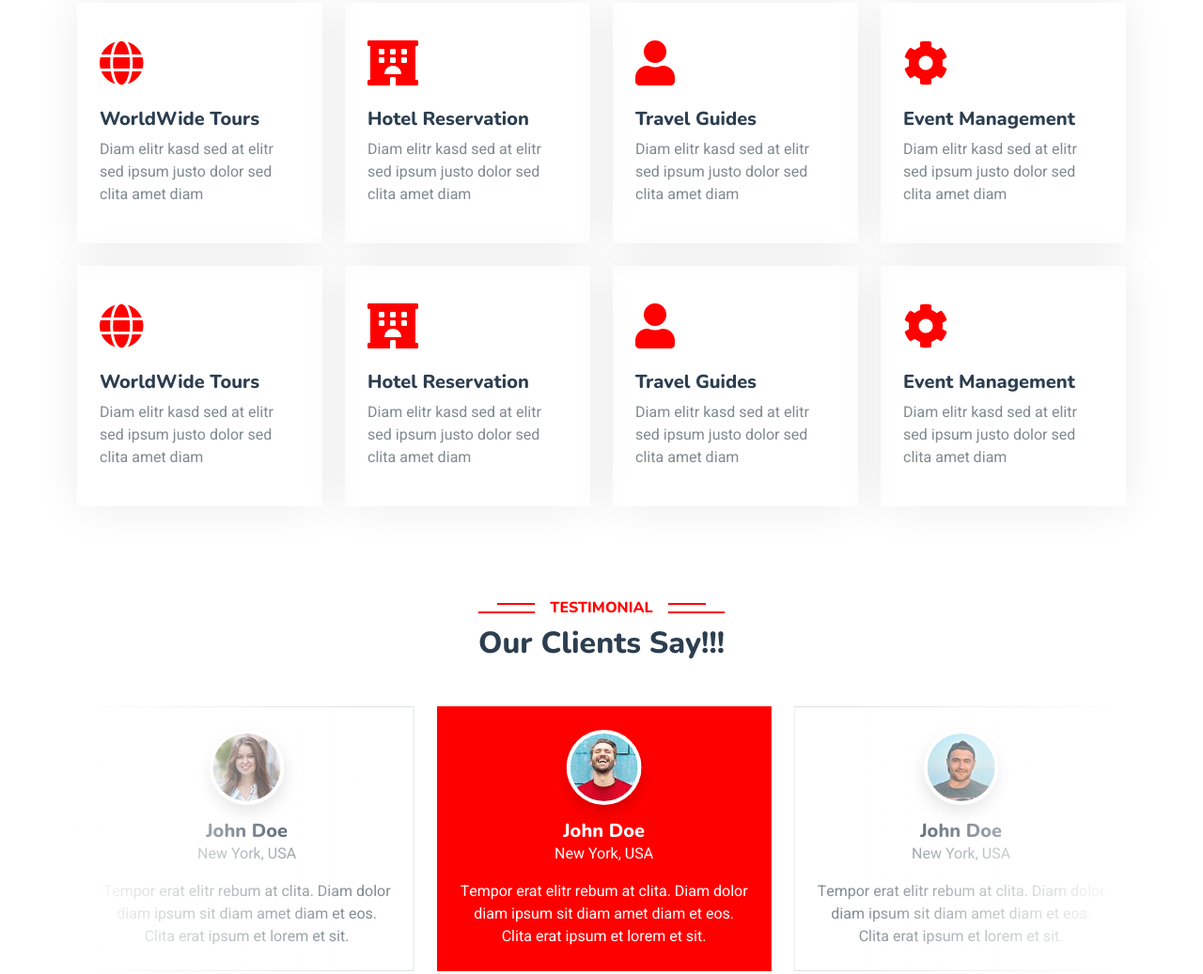
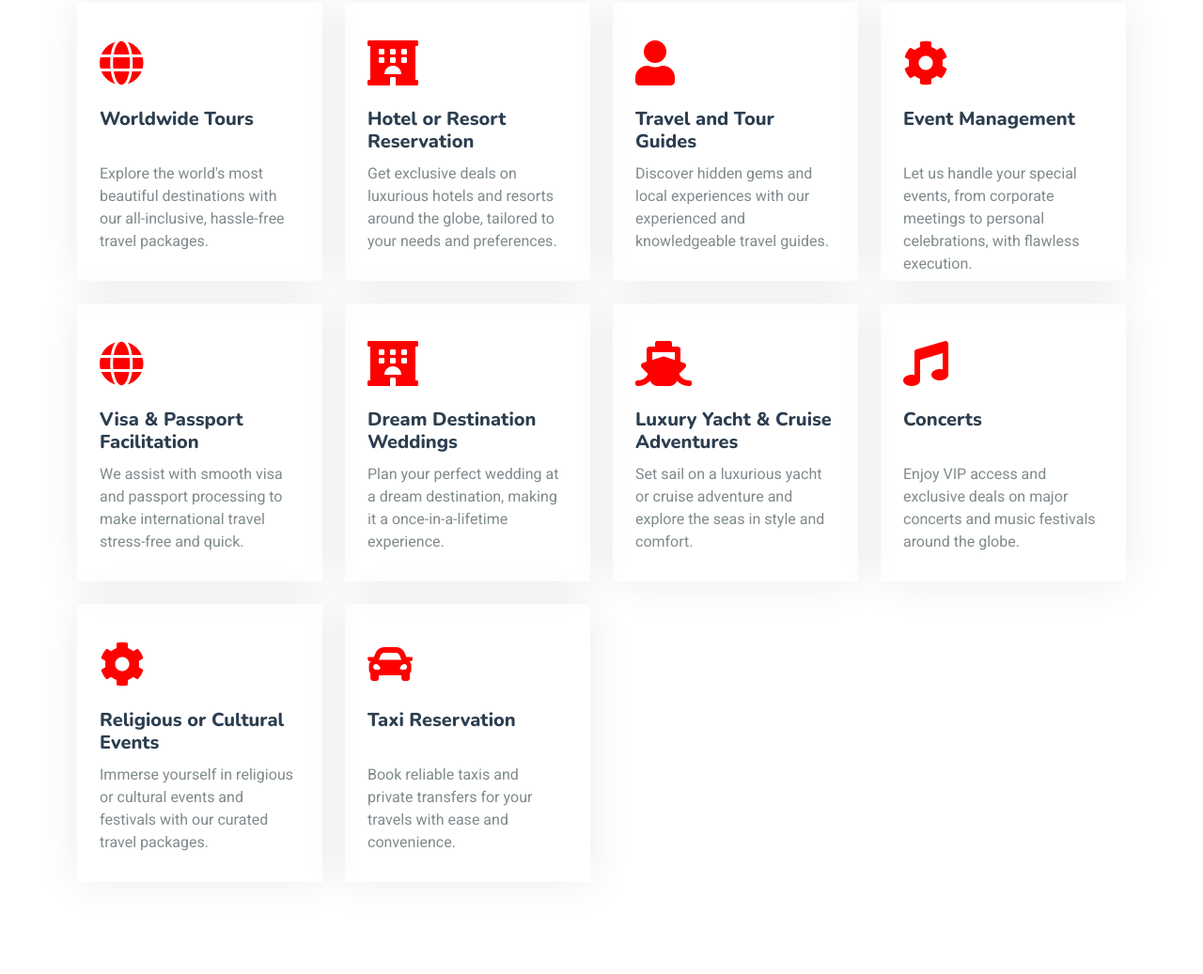
Before and after one commit to MuntahaSheikh/EventManagement, a plain HTML site: page Event_Architect/service.html in a window 1280 px wide. Shown: the part 763-1800 px from the top of the page at 94% size. Drawn offline with nearby package versions, Linux system fonts and the light colour scheme.

Commit message:
Update service.html Ali Hassan

```diff
--- a/Event_Architect/service.html
+++ b/Event_Architect/service.html
@@ -126,75 +126,112 @@
             <h1 class="mb-5">Our Services</h1>
         </div>
         <div class="row g-4">
+            <!-- Worldwide Tours -->
             <div class="col-lg-3 col-sm-6 wow fadeInUp" data-wow-delay="0.1s">
                 <div class="service-item rounded pt-3">
-                        <div class="p-4">
+                    <div class="services-item-content p-4 ">
                         <i class="fa fa-3x fa-globe text-primary mb-4"></i>
-                            <h5>WorldWide Tours</h5>
-                            <p>Diam elitr kasd sed at elitr sed ipsum justo dolor sed clita amet diam</p>
+                        <h5>Worldwide Tours</h5>
+                        <p>Explore the world's most beautiful destinations with our all-inclusive, hassle-free travel packages.</p>
                     </div>
                 </div>
             </div>
+
+            <!-- Hotel or Resort Reservation -->
             <div class="col-lg-3 col-sm-6 wow fadeInUp" data-wow-delay="0.3s">
                 <div class="service-item rounded pt-3">
-                        <div class="p-4">
+                    <div class="services-item-content p-4 ">
                         <i class="fa fa-3x fa-hotel text-primary mb-4"></i>
-                            <h5>Hotel Reservation</h5>
-                            <p>Diam elitr kasd sed at elitr sed ipsum justo dolor sed clita amet diam</p>
+                        <h5>Hotel or Resort Reservation</h5>
+                        <p>Get exclusive deals on luxurious hotels and resorts around the globe, tailored to your needs and preferences.</p>
                     </div>
                 </div>
             </div>
+
+            <!-- Travel Guides -->
             <div class="col-lg-3 col-sm-6 wow fadeInUp" data-wow-delay="0.5s">
                 <div class="service-item rounded pt-3">
-                        <div class="p-4">
+                    <div class="services-item-content p-4 ">
                         <i class="fa fa-3x fa-user text-primary mb-4"></i>
-                            <h5>Travel Guides</h5>
-                            <p>Diam elitr kasd sed at elitr sed ipsum justo dolor sed clita amet diam</p>
+                        <h5>Travel and Tour Guides</h5>
+                        <p>Discover hidden gems and local experiences with our experienced and knowledgeable travel guides.</p>
                     </div>
                 </div>
             </div>
+
+            <!-- Event Management -->
             <div class="col-lg-3 col-sm-6 wow fadeInUp" data-wow-delay="0.7s">
                 <div class="service-item rounded pt-3">
-                        <div class="p-4">
+                    <div class="services-item-content p-4 ">
                         <i class="fa fa-3x fa-cog text-primary mb-4"></i>
                         <h5>Event Management</h5>
-                            <p>Diam elitr kasd sed at elitr sed ipsum justo dolor sed clita amet diam</p>
+                        <p>Let us handle your special events, from corporate meetings to personal celebrations, with flawless execution.</p>
                     </div>
                 </div>
             </div>
+
+            <!-- Visa & Passport Facilitation -->
             <div class="col-lg-3 col-sm-6 wow fadeInUp" data-wow-delay="0.1s">
                 <div class="service-item rounded pt-3">
-                        <div class="p-4">
+                    <div class="services-item-content p-4 ">
                         <i class="fa fa-3x fa-globe text-primary mb-4"></i>
-                            <h5>WorldWide Tours</h5>
-                            <p>Diam elitr kasd sed at elitr sed ipsum justo dolor sed clita amet diam</p>
+                        <h5>Visa & Passport Facilitation</h5>
+                        <p>We assist with smooth visa and passport processing to make international travel stress-free and quick.</p>
                     </div>
                 </div>
             </div>
+
+            <!-- Dream Destination Weddings -->
             <div class="col-lg-3 col-sm-6 wow fadeInUp" data-wow-delay="0.3s">
                 <div class="service-item rounded pt-3">
-                        <div class="p-4">
+                    <div class="services-item-content p-4 ">
                         <i class="fa fa-3x fa-hotel text-primary mb-4"></i>
-                            <h5>Hotel Reservation</h5>
-                            <p>Diam elitr kasd sed at elitr sed ipsum justo dolor sed clita amet diam</p>
+                        <h5>Dream Destination Weddings</h5>
+                        <p>Plan your perfect wedding at a dream destination, making it a once-in-a-lifetime experience.</p>
                     </div>
                 </div>
             </div>
+
+            <!-- Luxury Yacht and Cruise Adventures -->
             <div class="col-lg-3 col-sm-6 wow fadeInUp" data-wow-delay="0.5s">
                 <div class="service-item rounded pt-3">
-                        <div class="p-4">
-                            <i class="fa fa-3x fa-user text-primary mb-4"></i>
-                            <h5>Travel Guides</h5>
-                            <p>Diam elitr kasd sed at elitr sed ipsum justo dolor sed clita amet diam</p>
+                    <div class="services-item-content p-4 ">
+                        <i class="fa fa-3x fa-ship text-primary mb-4"></i>
+                        <h5>Luxury Yacht & Cruise Adventures</h5>
+                        <p>Set sail on a luxurious yacht or cruise adventure and explore the seas in style and comfort.</p>
                     </div>
                 </div>
             </div>
+
+            <!-- Concerts -->
             <div class="col-lg-3 col-sm-6 wow fadeInUp" data-wow-delay="0.7s">
                 <div class="service-item rounded pt-3">
-                        <div class="p-4">
+                    <div class="services-item-content p-4 ">
+                        <i class="fa fa-3x fa-music text-primary mb-4"></i>
+                        <h5>Concerts</h5>
+                        <p>Enjoy VIP access and exclusive deals on major concerts and music festivals around the globe.</p>
+                    </div>
+                </div>
+            </div>
+
+            <!-- Religious or Cultural Events -->
+            <div class="col-lg-3 col-sm-6 wow fadeInUp" data-wow-delay="0.1s">
+                <div class="service-item rounded pt-3">
+                    <div class="services-item-content p-4 ">
                         <i class="fa fa-3x fa-cog text-primary mb-4"></i>
-                            <h5>Event Management</h5>
-                            <p>Diam elitr kasd sed at elitr sed ipsum justo dolor sed clita amet diam</p>
+                        <h5>Religious or Cultural Events</h5>
+                        <p>Immerse yourself in religious or cultural events and festivals with our curated travel packages.</p>
+                    </div>
+                </div>
+            </div>
+
+            <!-- Taxi Reservation -->
+            <div class="col-lg-3 col-sm-6 wow fadeInUp" data-wow-delay="0.3s">
+                <div class="service-item rounded pt-3">
+                    <div class="services-item-content p-4 ">
+                        <i class="fa fa-3x fa-car text-primary mb-4"></i>
+                        <h5>Taxi Reservation</h5>
+                        <p>Book reliable taxis and private transfers for your travels with ease and convenience.</p>
                     </div>
                 </div>
             </div>
```
Lines whose indentation alone changed are shown as unchanged.
